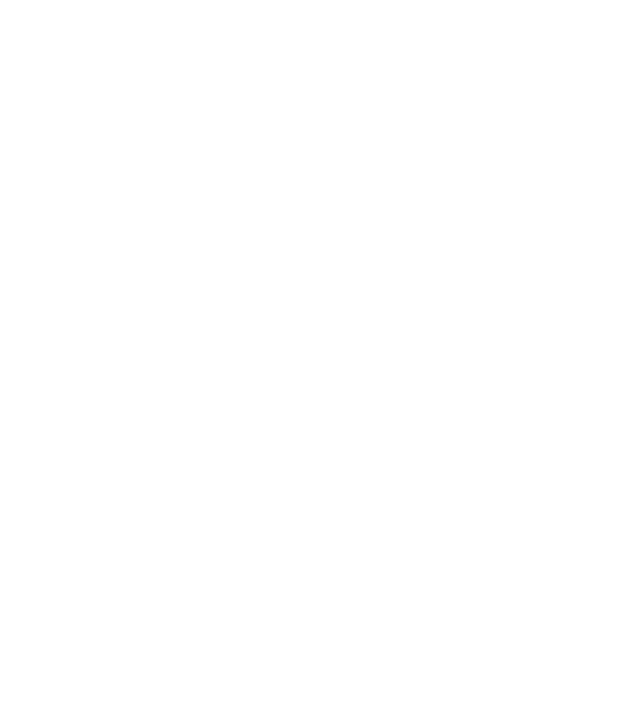
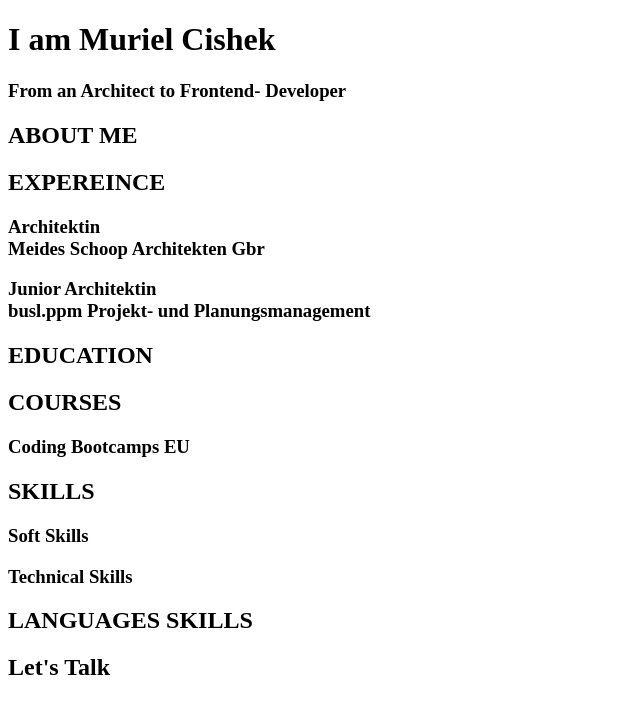
Before and after one commit to Murielcibra/CV, a plain HTML site: page index.html in a window 1280 px wide. Shown: the whole page, without its empty margins (0-640 px from the left). Drawn offline with Linux system fonts and the light colour scheme.

Commit message:
Basic Structure CV

```diff
--- a/index.html
+++ b/index.html
@@ -8,5 +8,49 @@
     <meta name="description" content="The Carrer Journey of Muriel Cishek" />
     <meta name="author" content="Muriel Cishek" />
   </head>
-  <body></body>
+  <body>
+    <header>
+      <h1>
+        I am Muriel Cishek <br />
+        <h3>From an Architect to Frontend- Developer</h3>
+      </h1>
+    </header>
+    <main>
+      <article><h2>ABOUT ME</h2></article>
+      <article>
+        <h2>EXPEREINCE</h2>
+        <section>
+          <h3>
+            Architektin <br />
+            Meides Schoop Architekten Gbr
+          </h3>
+        </section>
+        <section>
+          <h3>
+            Junior Architektin <br />
+            busl.ppm Projekt- und Planungsmanagement
+          </h3>
+        </section>
+      </article>
+      <article>
+        <h2>EDUCATION</h2>
+      </article>
+      <article>
+        <h2>COURSES</h2>
+        <section><h3>Coding Bootcamps EU</h3></section>
+      </article>
+      <article>
+        <h2>SKILLS</h2>
+        <h3>Soft Skills</h3>
+        <h3>Technical Skills</h3>
+      </article>
+      <article>
+        <h2>LANGUAGES SKILLS</h2>
+      </article>
+      <article>
+        <h2>Let's Talk</h2>
+        <!--Contact me-->
+      </article>
+    </main>
+  </body>
 </html>
```
